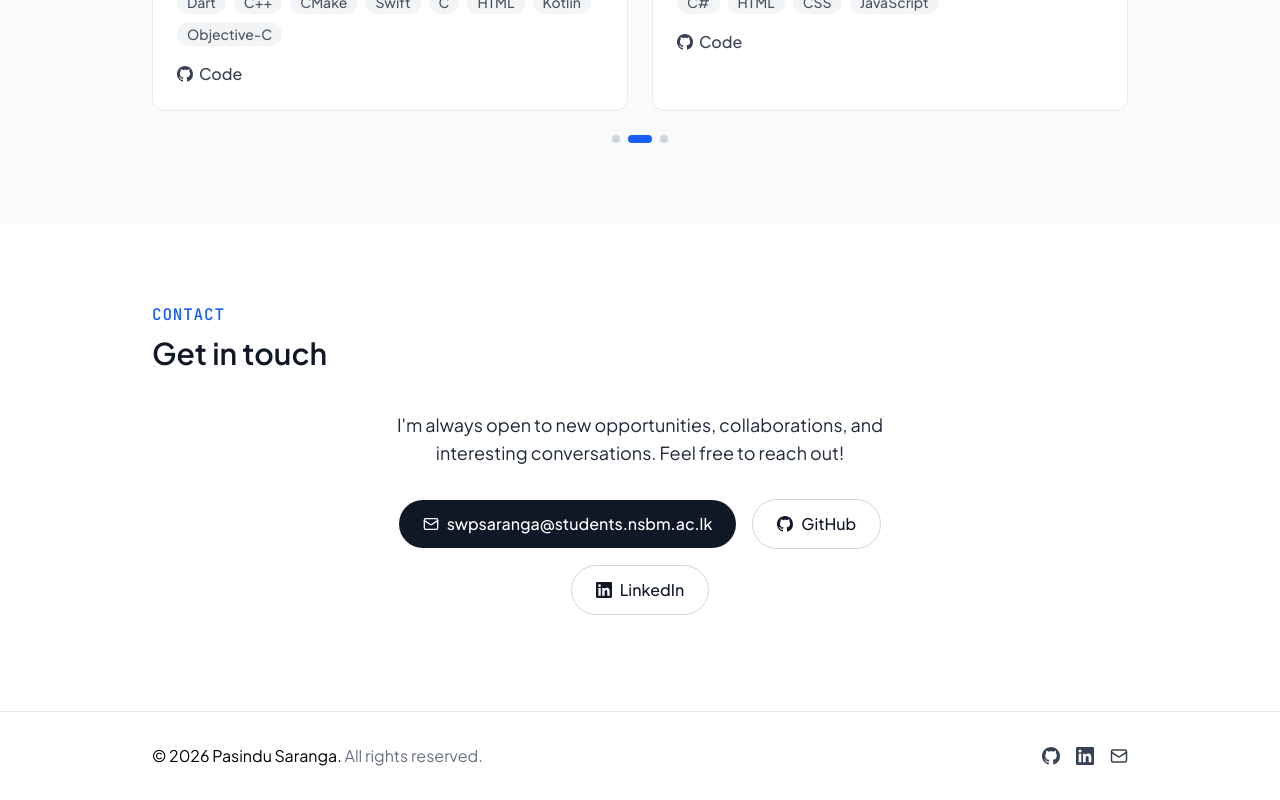
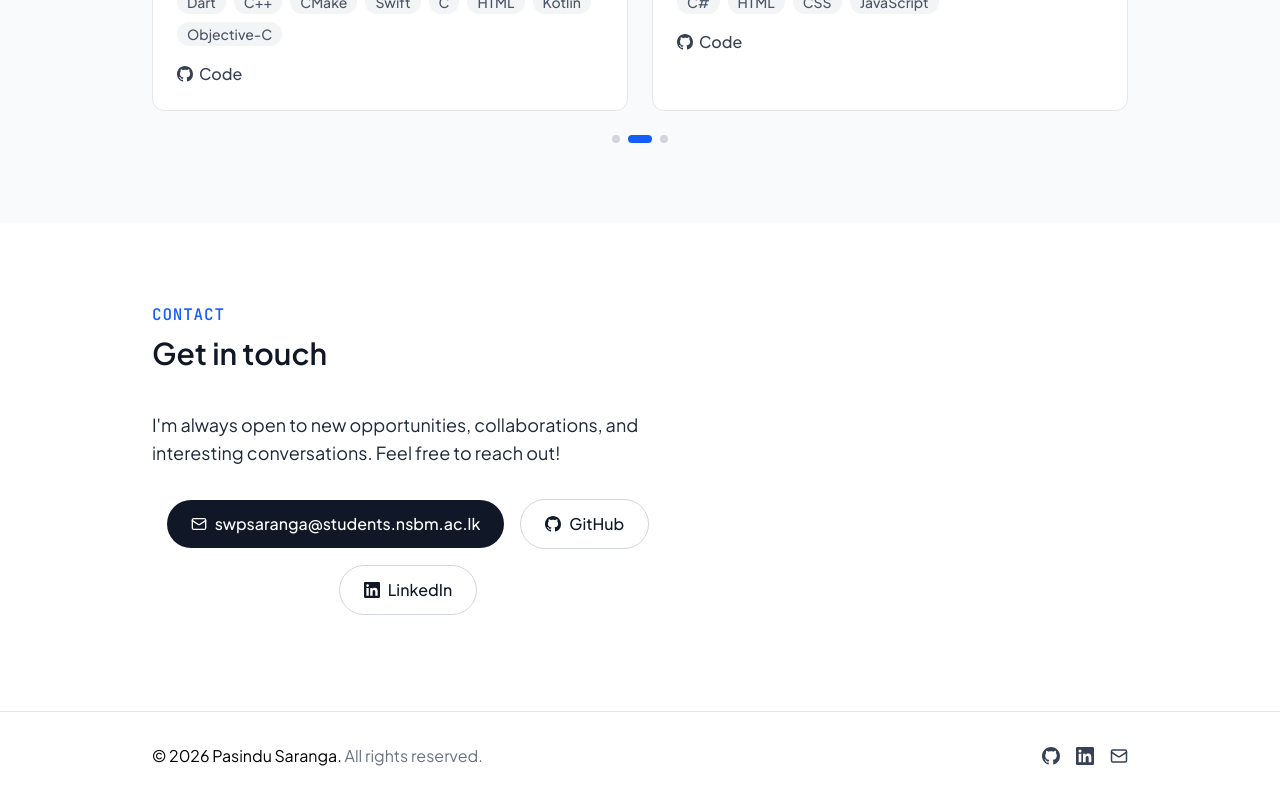
Before and after one commit to SAR4NGA/portfolio, a React (Vite) app: page / in a window 1280 px wide. Shown: the part 4521-5321 px from the top of the page. Built offline with nearby package versions, Linux system fonts and the light colour scheme; a web font is replaced by a local one.

Commit message:
style(contact): align contact section text to left

```diff
--- a/src/pages/Home.tsx
+++ b/src/pages/Home.tsx
@@ -448,7 +448,7 @@ My work spans web, mobile, and desktop, from Flutter apps to ASP.NET services to
           whileInView={{ opacity: 1, y: 0 }}
           viewport={{ once: true }}
           transition={{ duration: 0.5 }}
-          className="mx-auto max-w-lg text-center"
+          className="max-w-lg text-left"
         >
           <p className="mb-8 text-lg text-gray-800 dark:text-gray-400">
             I&apos;m always open to new opportunities, collaborations, and interesting conversations. Feel free to reach out!
```
